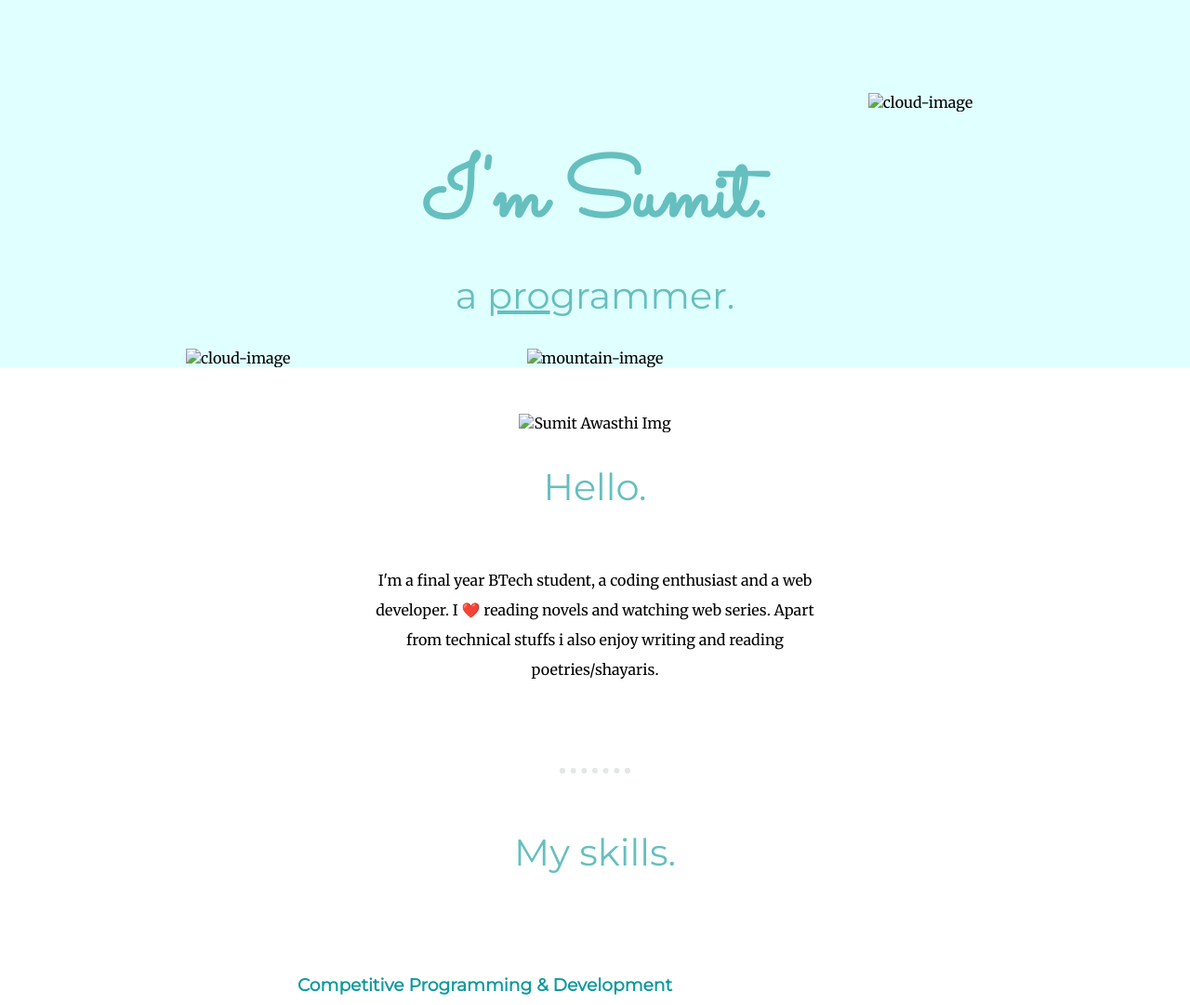
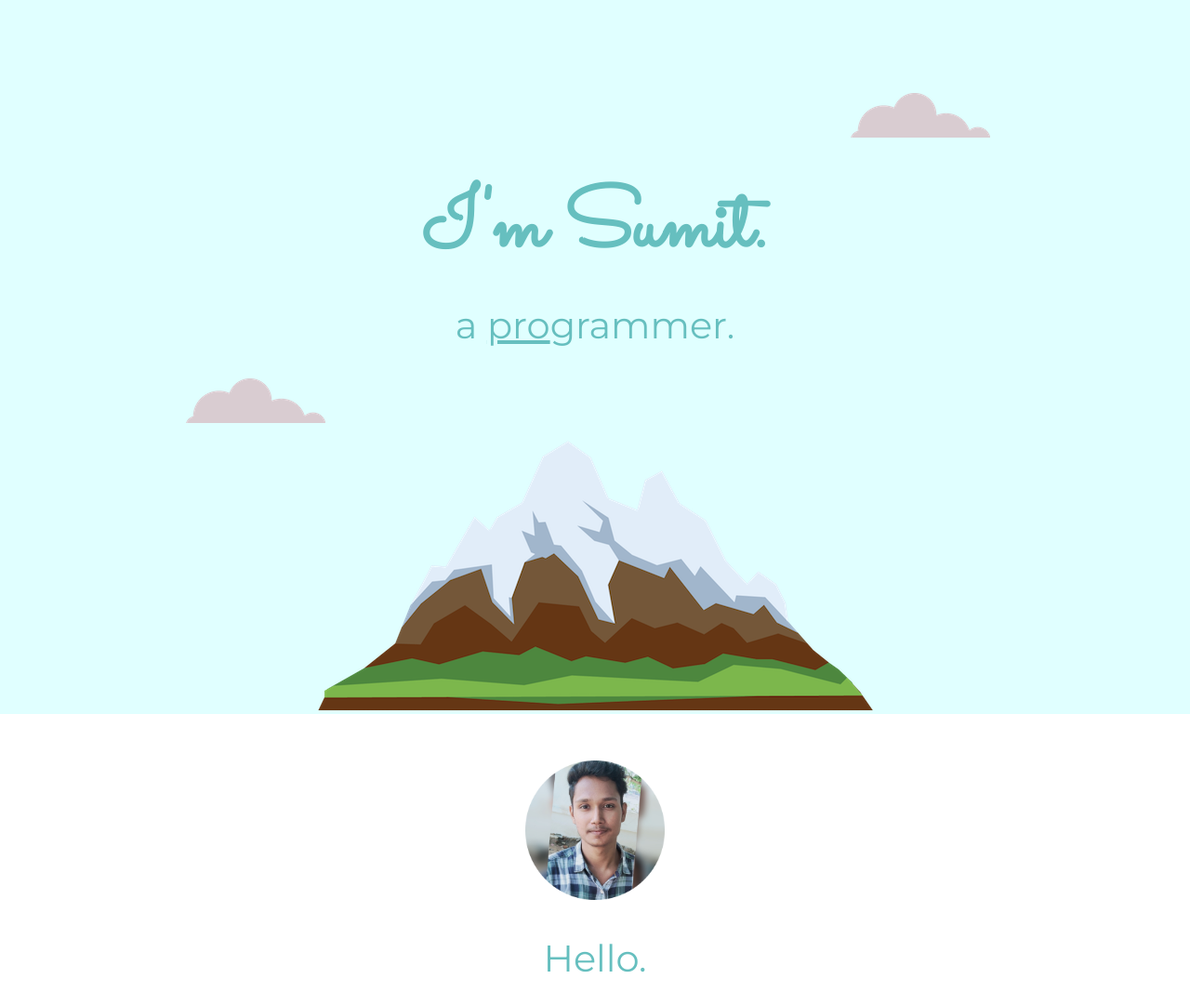
Before and after one commit to timus69/Portfolio_HTML_CSS, a plain HTML site: page index.html in a window 1280 px wide. Shown: the top 1081 px of the page at 93% size. Drawn offline with Linux system fonts and the light colour scheme; files that its build step writes are made by us from their sources.

Commit message:
Update index.html

```diff
--- a/index.html
+++ b/index.html
@@ -13,15 +13,15 @@
 </head>
 <body>
     <div class="top-container">
-        <img class="top-cloud" src="images/cloud.png" alt="cloud-image">
+        <img class="top-cloud" src="cloud.png" alt="cloud-image">
         <h1>I'm Sumit.</h1>
         <h2>a <span class="pro">pro</span>grammer.</h2>
-        <img class="bottom-cloud" src="images/cloud.png" alt="cloud-image">
-        <img src="images/mountain.png" alt="mountain-image">
+        <img class="bottom-cloud" src="cloud.png" alt="cloud-image">
+        <img src="mountain.png" alt="mountain-image">
     </div>
     <div class="middle-container">
         <div class="profile">
-          <img class="profilepic" src="images/SumitAwasthi1.png" alt="Sumit Awasthi Img">
+          <img class="profilepic" src="SumitAwasthi1.png" alt="Sumit Awasthi Img">
           <h2>Hello.</h2>
           <p class="intro">I'm a final year BTech student, a coding enthusiast and a web developer. I ❤️ reading novels and watching web series. Apart from technical stuffs i also enjoy writing and reading poetries/shayaris.</p>
         </div>
@@ -29,12 +29,12 @@
         <div class="skills">
           <h2>My skills.</h2>
           <div class="skill-row">
-            <img class="programming" src="images/programmingIcon.png" alt="">
+            <img class="programming" src="programmingIcon.png" alt="">
             <h3>Competitive Programming & Development</h3>
             <p>I ❤️ solving coding questions and my preferred language is Python. I also enjoy developing websites.</p>
           </div>
           <div class="skill-row">
-            <img class="poetry" src="images/poetryIcon.png" alt="">
+            <img class="poetry" src="poetryIcon.png" alt="">
             <h3>Poetry writing</h3>
             <p>Other than technical stuffs i ❤️ writing poetries and shayaris in my free time.</p>
           </div>
```
